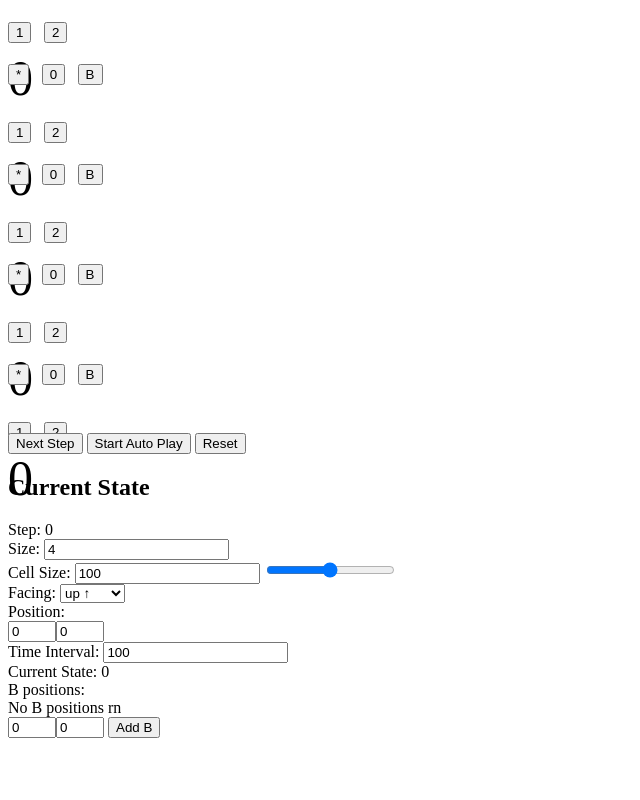
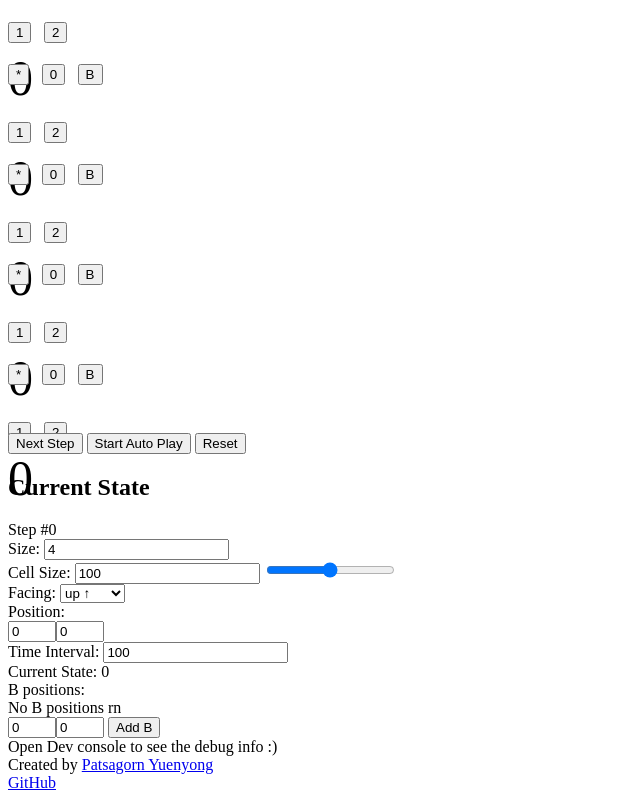
Before and after one commit to ptsgrn/cscu-programming-materials, a SvelteKit app in the folder 2301220-math-model-reason/ponder-this-jan2021/deploy/: page / in a window 1280 px wide. Shown: the part 1247-2047 px from the top of the page, without its empty margins (0-640 px from the left). Before the commit the page ends 1993 px from the top, so only its background shows below. Built offline with nearby package versions, Linux system fonts and the light colour scheme.

Commit message:
feat: enhance IBM Ponder This visualization with meta tags and footer

```diff
--- a/2301220-math-model-reason/ponder-this-jan2021/deploy/src/routes/+page.svelte
+++ b/2301220-math-model-reason/ponder-this-jan2021/deploy/src/routes/+page.svelte
@@ -3,6 +3,38 @@
 
   import MachineTable from "./MachineTable.svelte";
 </script>
+
+<svelte:head>
+  <meta charset="utf-8" />
+  <meta name="viewport" content="width=device-width, initial-scale=1.0" />
+  <title>IBM Ponder This January 2021 Visualization</title>
+  <link rel="icon" href="/favicon.png" type="image/png" />
+  <meta
+    name="description"
+    content="IBM Ponder This January 2021 Visualization"
+  />
+  <meta name="author" content="Patsagorn Yuenyong" />
+  <meta
+    name="keywords"
+    content="IBM, Ponder This, January 2021, Visualization"
+  />
+  <meta name="theme-color" content="#000000" />
+  <meta name="og:title" content="IBM Ponder This January 2021 Visualization" />
+  <meta
+    name="og:description"
+    content="IBM Ponder This January 2021 Visualization"
+  />
+  <meta name="og:image" content="/favicon.png" />
+  <meta name="og:url" content="https://ponderthis-jan21.ptsgrn.dev/" />
+  <meta name="og:type" content="website" />
+  <meta name="og:site_name" content="IBM Ponder This January 2021" />
+  <meta name="twitter:card" content="summary_large_image" />
+  <meta name="twitter:title" content="IBM Ponder This January 2021" />
+  <meta
+    name="twitter:description"
+    content="IBM Ponder This January 2021 Visualization"
+  />
+</svelte:head>
 
 <main class="container m-auto my-5 p-5">
   <h1 class="font-bold text-xl">
@@ -15,3 +47,16 @@
 
   <MachineTable />
 </main>
+
+<footer class="text-xs footer bg-base-200 text-base-content footer-center">
+  <div class="container m-auto p-5">
+    Created by <a class="link" href="https://www.ptsgrn.dev"
+      >Patsagorn Yuenyong</a
+    >
+  </div>
+  <a
+    href="https://github.com/ptsgrn/cscu-programming-materials/tree/main/2301220-math-model-reason/ponder-this-jan2021/visualize"
+  >
+    GitHub
+  </a>
+</footer>
--- a/2301220-math-model-reason/ponder-this-jan2021/deploy/src/routes/MachineTable.svelte
+++ b/2301220-math-model-reason/ponder-this-jan2021/deploy/src/routes/MachineTable.svelte
@@ -450,7 +450,7 @@
     <div class="w-full">
       <h2 class="text-lg">Current State</h2>
       <div class="text-sm flex flex-col gap-2">
-        <div>Step: {tableState.step}</div>
+        <div>Step #{tableState.step}</div>
         <div>
           Size: <input
             type="number"
@@ -583,4 +583,5 @@
       </div>
     </div>
   </div>
+  <div class="my-5 text-xs">Open Dev console to see the debug info :)</div>
 </div>
```
